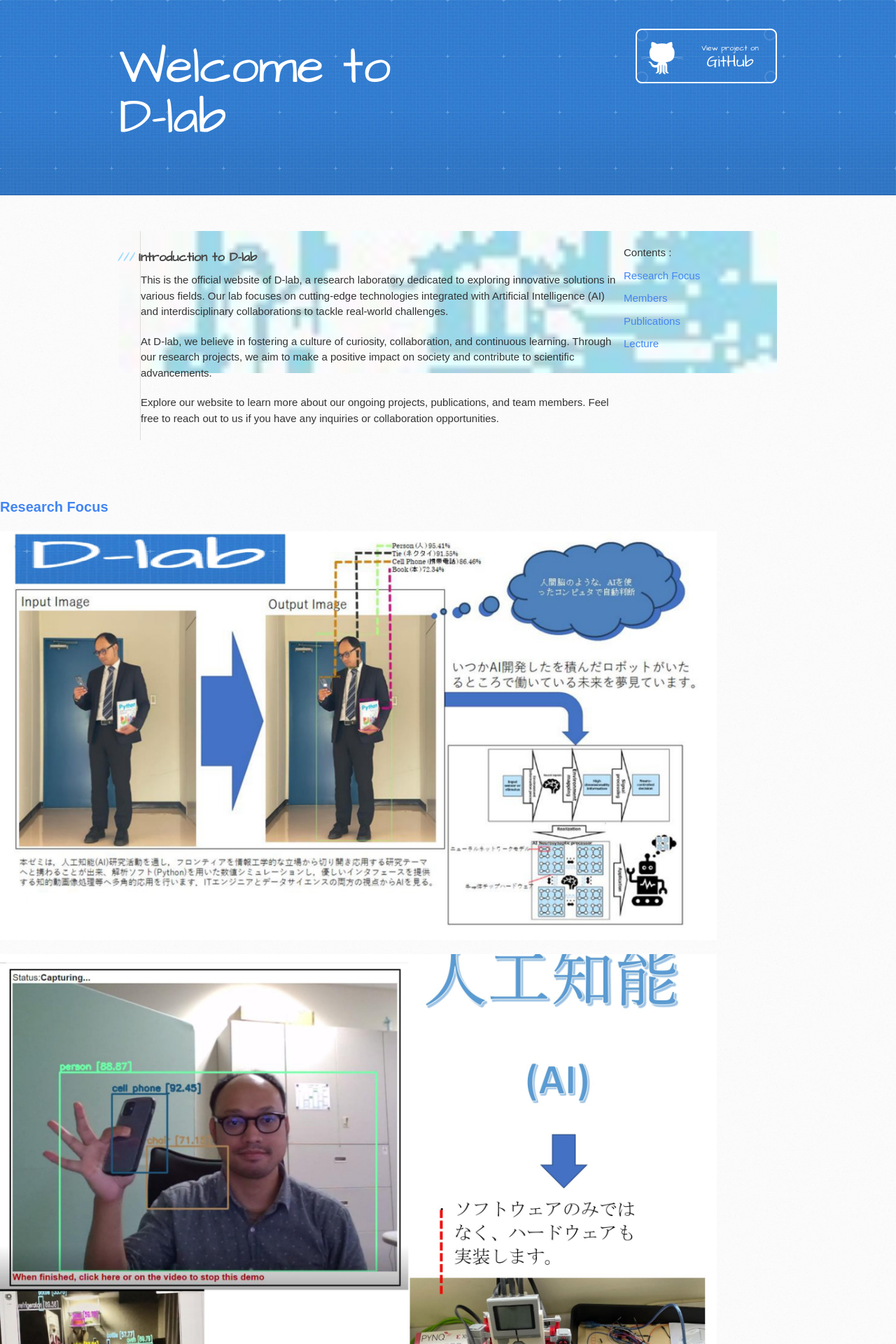
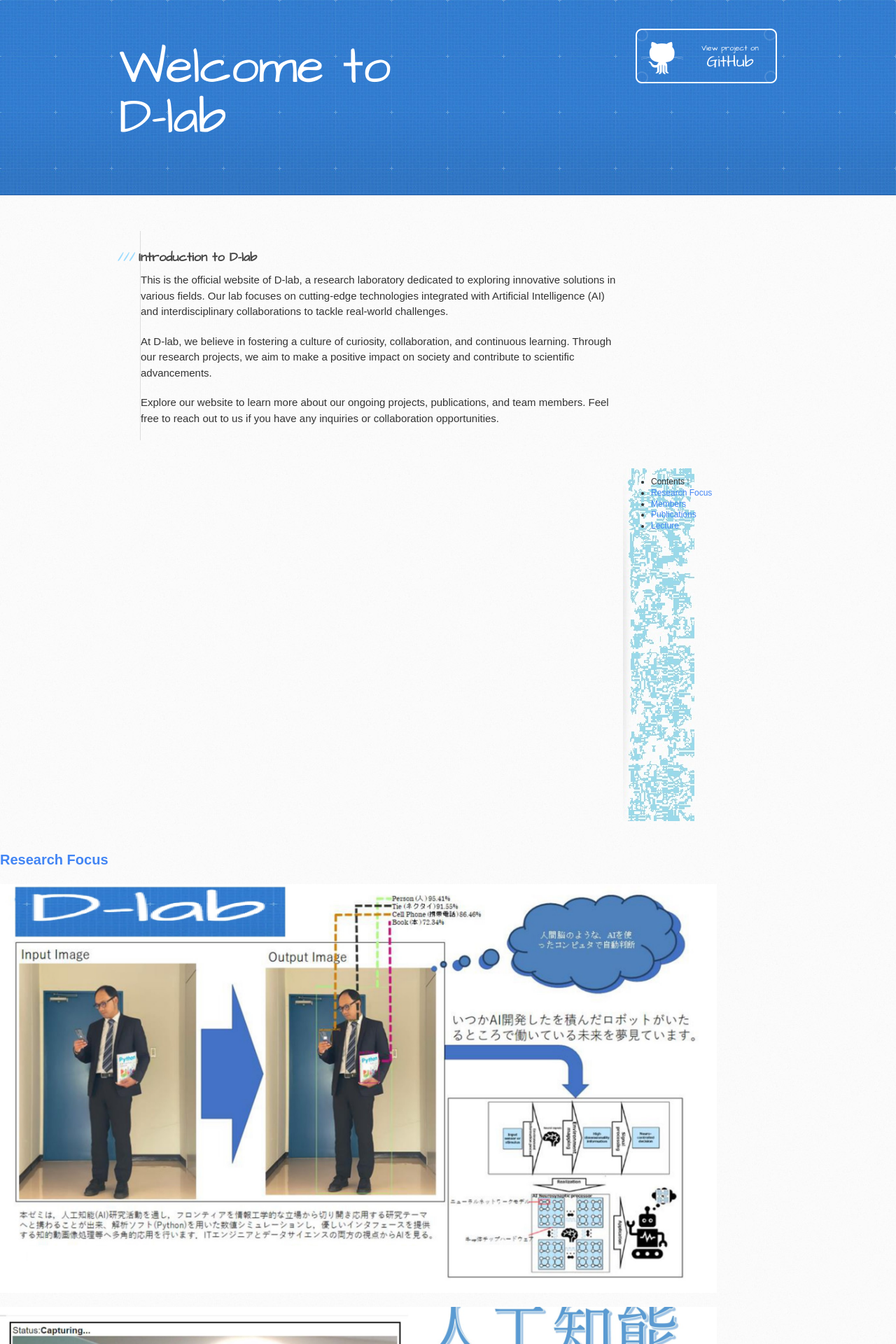
Before and after one commit to DindaPramanta/D-Lab.github.io, a Jekyll site: the page built from index.md, in a window 1280 px wide. Shown: the top 1920 px of the page at 70% size. Built offline with Jekyll 4.4.1, drawn with Linux system fonts in a browser that asks for light colours; the repository's description, which GitHub fills in, is left out.

Commit message:
Update default.html

```diff
--- a/_layouts/default.html
+++ b/_layouts/default.html
@@ -130,17 +130,31 @@
           <!-- Replace the above paragraphs with your own introduction message -->
         </section>
 
-        <nav id="sidebar-navigation">
-          <ul>
+
+	<aside id="sidebar">
+	<ul>
             <li>Contents :</li>
             <li><a href="#section1">Research Focus</a></li>
             <li><a href="#section2">Members</a></li>
             <li><a href="#section1">Publications</a></li>
             <li><a href="#section2">Lecture</a></li>
-          </ul>
-        </nav>
+         </ul>
+
+
+          {% if site.show_downloads %}
+            <a href="{{ site.github.zip_url }}" class="button">
+              <small>Download</small>
+              .zip file
+            </a>
+            <a href="{{ site.github.tar_url }}" class="button">
+              <small>Download</small>
+              .tar.gz file
+            </a>
+          {% endif %}
+	  </aside>
       </div>
     </div>
+
 
 <section id="section1">
   <h3>Research Focus</h3>
```
